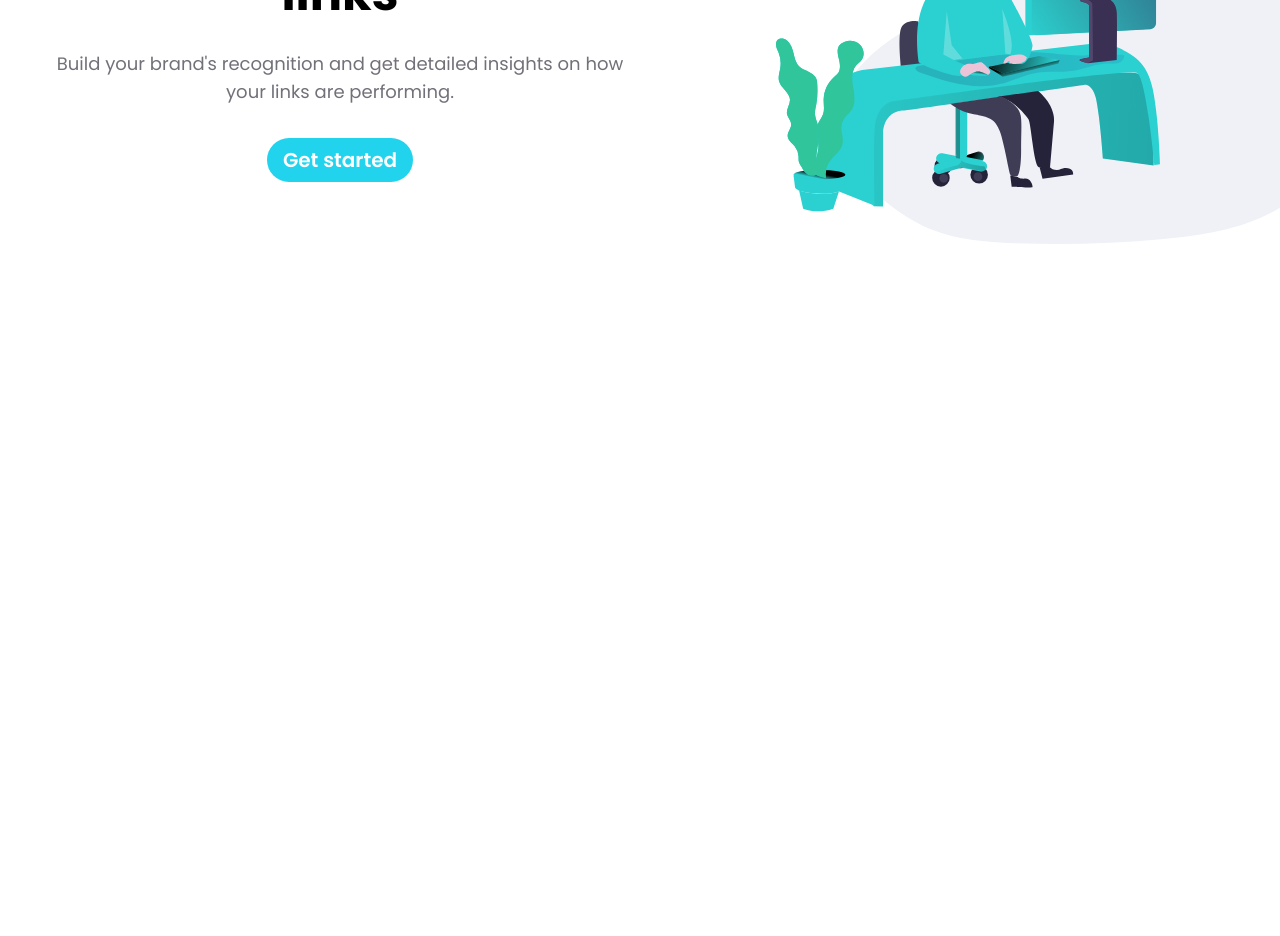
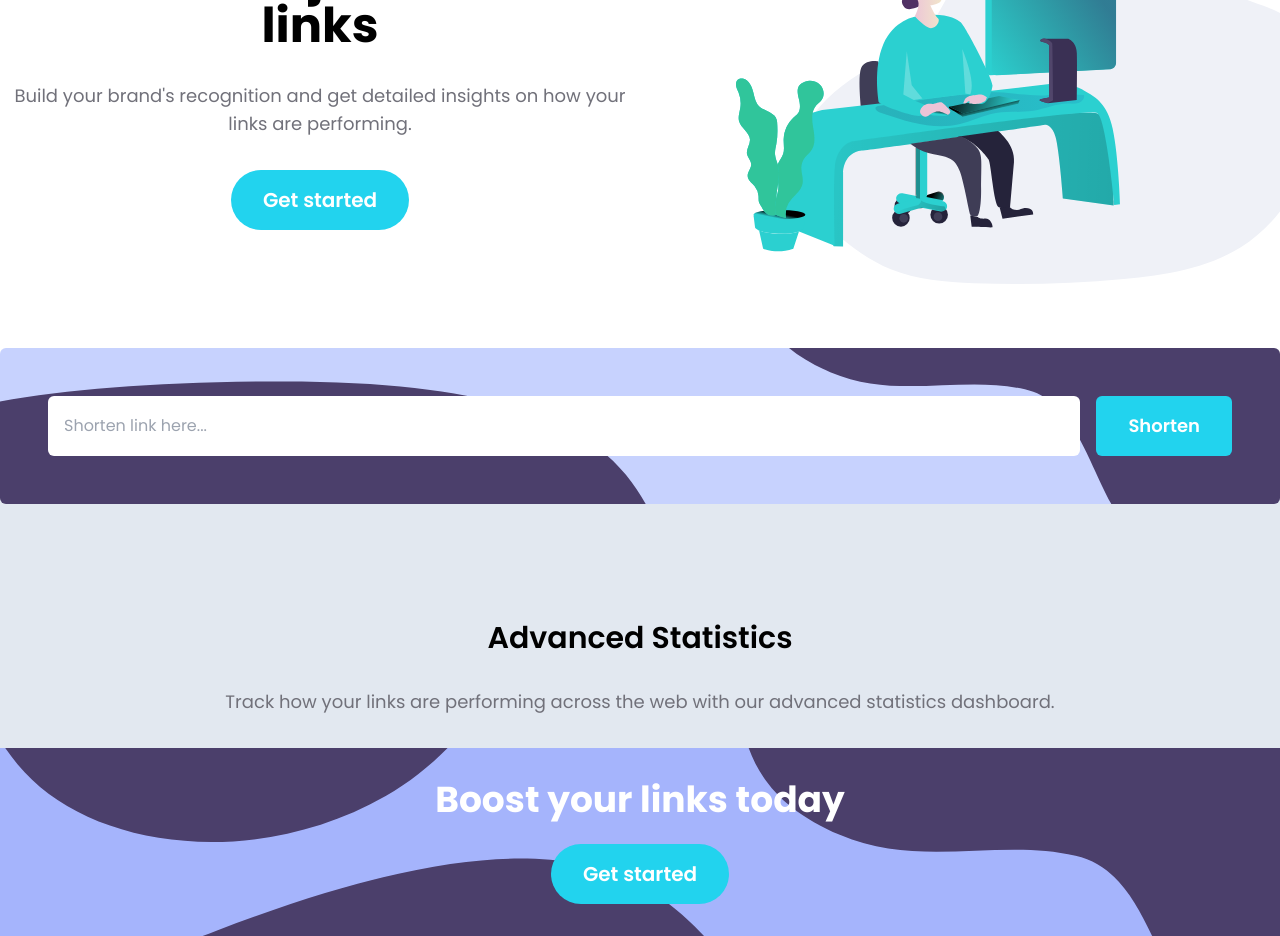
Before and after one commit to r10rivas/url-shortener, a React (Vite) app: page / in a window 1280 px wide. Shown: the part 140-1076 px from the top of the page. Before the commit the page ends 800 px from the top, so only its background shows below. Built offline with nearby package versions, Linux system fonts and the light colour scheme.

Commit message:
Add sections of home WIP 🚧

```diff
--- a/src/App.jsx
+++ b/src/App.jsx
@@ -8,7 +8,7 @@ const App = () => {
       {/* <Navbar /> */}
 
       <div className="container mx-auto">
-        <div className="w-full flex flex-col md:flex-row">
+        <div className="w-full mt-10 mb-32 flex flex-col md:flex-row">
           <div className="flex-1 md:order-last">
             <div className="w-full">
               <img
@@ -19,7 +19,7 @@ const App = () => {
             </div>
           </div>
 
-          <div className="p-10 flex-1 flex flex-col md:justify-center">
+          <div className="mx-8 flex-1 flex flex-col md:justify-center md:mx-0">
             <h1 className="w-full mb-8 font-bold text-3xl text-center lg:text-5xl">
               More than just shorter links
             </h1>
@@ -27,11 +27,49 @@ const App = () => {
               <p className="mb-8 text-zinc-500 text-center text-lg">
                 Build your brand's recognition and get detailed insights on how your links are performing.
               </p>
-              <button className="px-4 py-2 text-white text-xl font-semibold bg-cyan-400 rounded-3xl">
+              <button className="py-2 px-8 text-white text-xl font-semibold bg-cyan-400 rounded-full md:py-4">
                 Get started
               </button>
             </div>
           </div>
+        </div>
+      </div>
+
+      <div className="py-8 bg-slate-200">
+        <div className="container mx-auto">
+          <div className="relative h-36 mx-8 md:mx-0 md:h-28">
+            <div className="w-full p-6 md:p-12 absolute -top-24 bg-[url('./assets/images/bg-shorten-mobile.svg')] bg-no-repeat bg-cover bg-indigo-200 rounded-md md:bg-[url('./assets/images/bg-shorten-desktop.svg')]">
+              <form className="flex flex-col space-y-6 md:space-y-0 md:flex-row md:space-x-4">
+                <input className="w-full p-2 md:p-4 rounded-md" type="text" placeholder="Shorten link here..." />
+                <button className="py-2 px-8 bg-cyan-400 rounded-md text-white text-lg font-semibold md:py-4" type="submit">Shorten</button>
+              </form>
+            </div>
+          </div>
+          {/* <div className="pt-28 bg-red-400">
+            URLS
+          </div> */}
+        </div>
+      </div>
+
+      <div className="py-8 bg-slate-200">
+        <div className="container mx-auto">
+          <h2 className="text-center mb-8 font-semibold text-3xl">
+            Advanced Statistics
+          </h2>
+          <p className="text-center text-zinc-500 text-lg">
+            Track how your links are performing across the web with our advanced statistics dashboard.
+          </p>
+        </div>
+      </div>
+
+      <div className="py-8 bg-[url('./assets/images/bg-boost-desktop.svg')] bg-no-repeat bg-cover bg-center bg-indigo-300">
+        <div className="container mx-auto flex flex-col items-center">
+          <h2 className=" mb-6 text-center font-bold text-4xl text-white">
+            Boost your links today
+          </h2>
+          <button className="py-2 px-8 text-white text-xl font-semibold bg-cyan-400 rounded-full md:py-4" type="button">
+            Get started
+          </button>
         </div>
       </div>
     </div>
```
